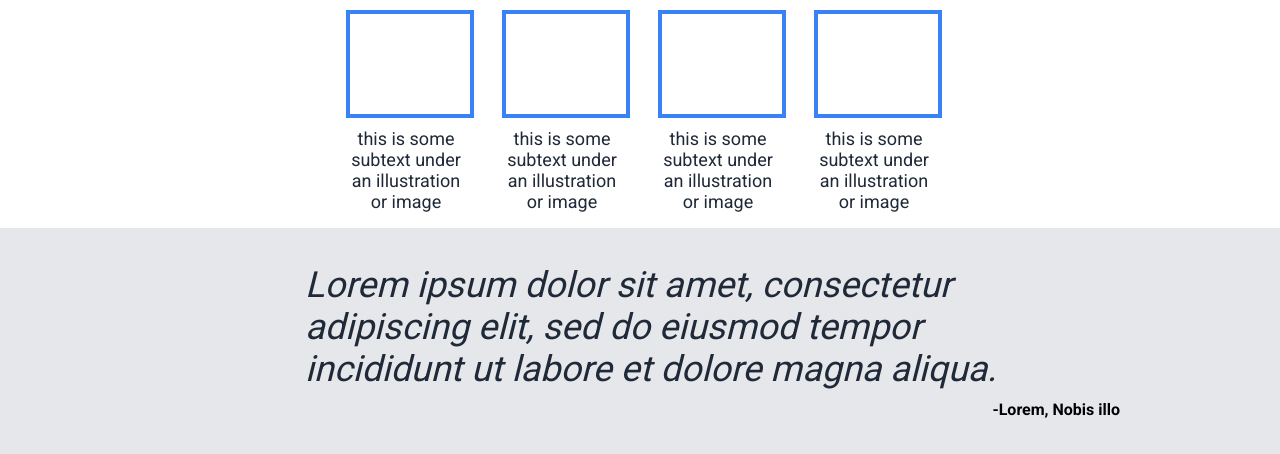
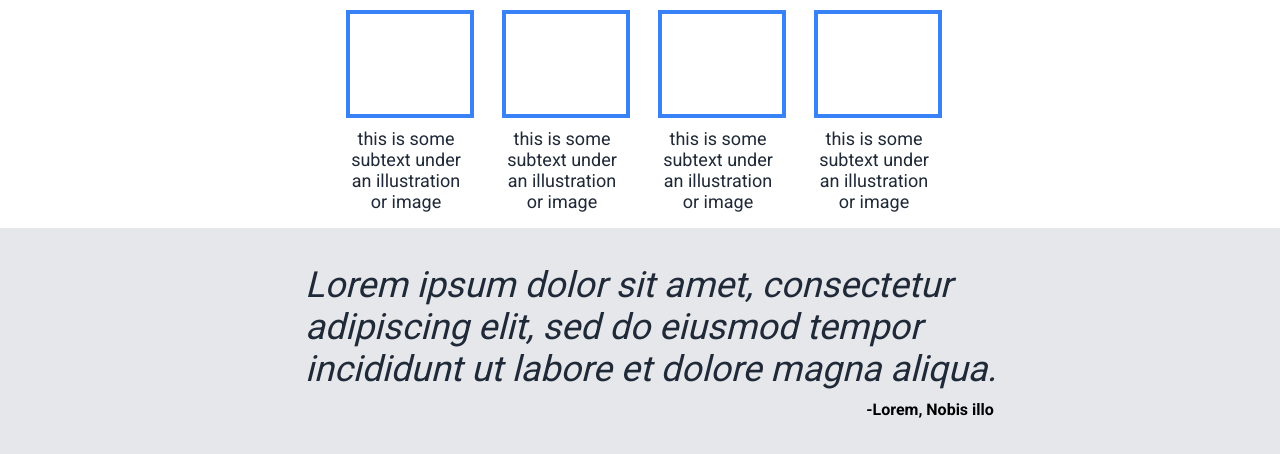
Before and after one commit to GerrickB/Landing-Page, a plain HTML site: page index.html in a window 1280 px wide. Shown: the part 496-950 px from the top of the page. Drawn offline with Linux system fonts and the light colour scheme.

Commit message:
Edit author name alignment

```diff
--- a/style.css
+++ b/style.css
@@ -118,7 +118,6 @@
     padding: 36px 100px 36px 180px;
     display: flex;
     flex-direction: column;
-    align-items: center;
     gap: 10px;
 }
 
@@ -130,7 +129,7 @@
     align-self: center;
 }
 .author {
+    align-self: center;
     font-weight: bold;
-    align-self: flex-end;
-    padding-right: 60px;
+    padding-left: 500px;
 }
```
